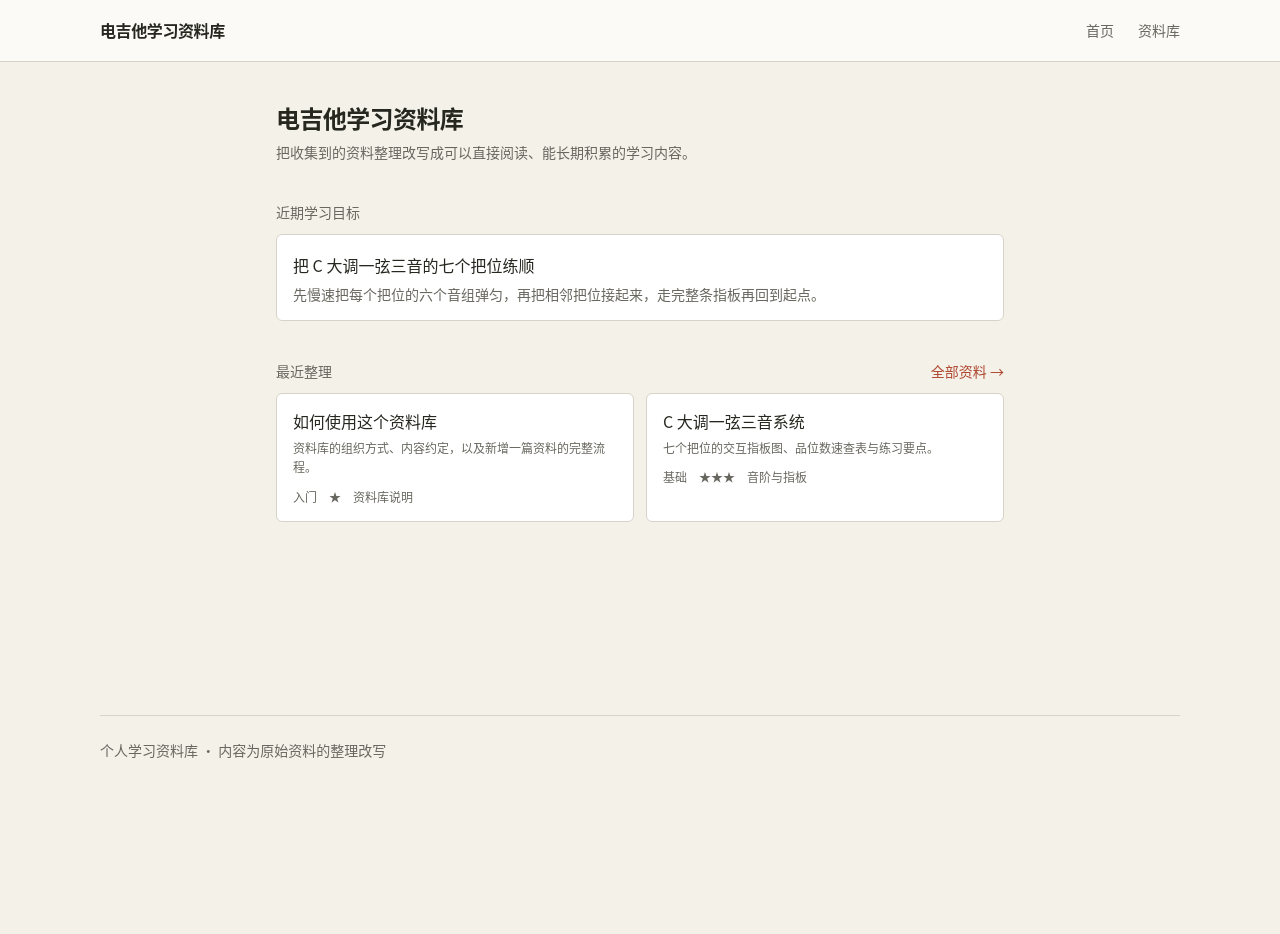
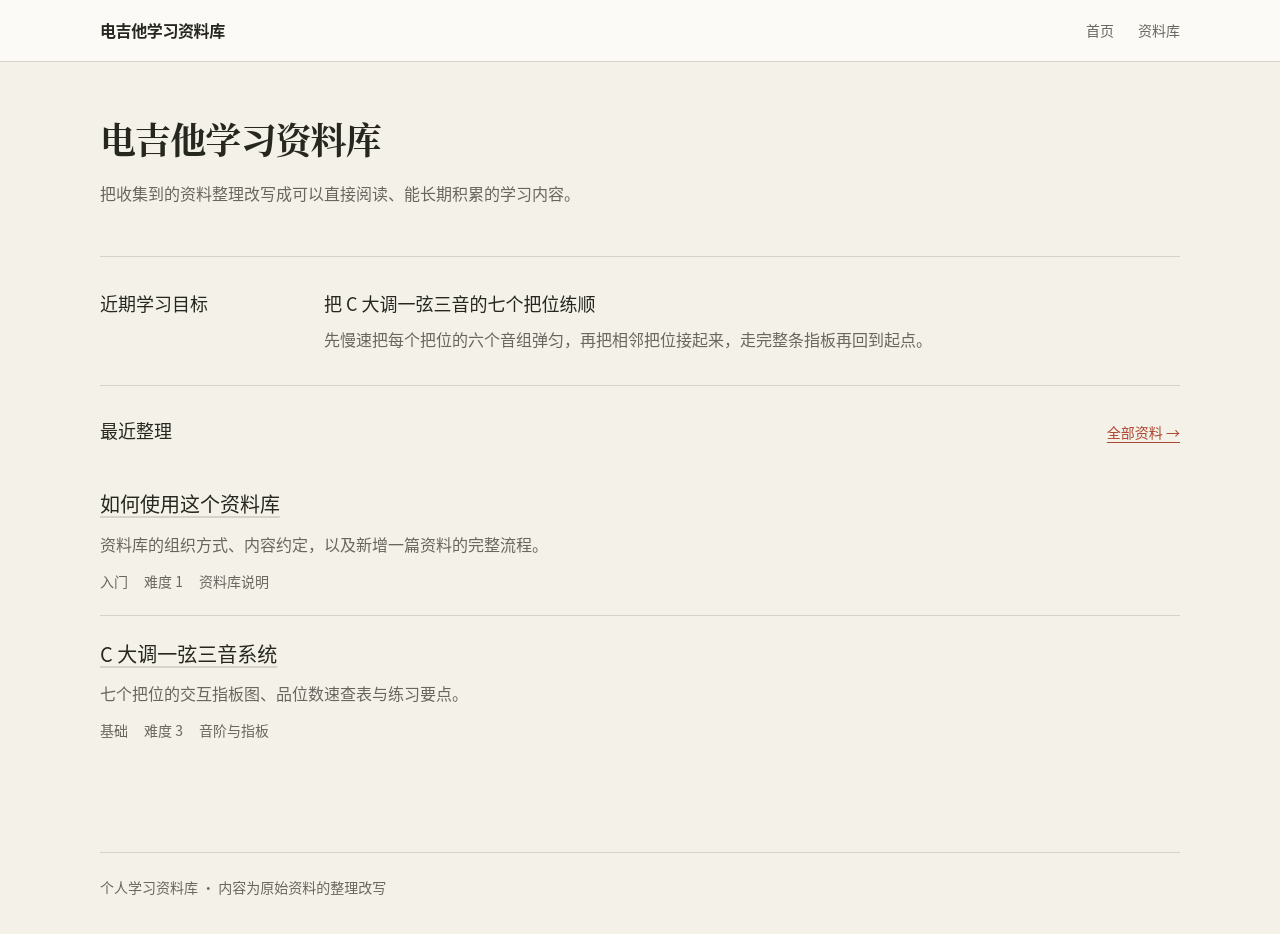
Before and after one commit to passwii/believeboyGuitar, a Next.js app: page / in a window 1280 px wide. Shown: the top 934 px of the page. Before the commit the page ends 800 px from the top, so only its background shows below. Built offline with nearby package versions, Linux system fonts and the light colour scheme.

Commit message:
调整首页与资料库为编辑式纵向条目

```diff
--- a/app/library/page.tsx
+++ b/app/library/page.tsx
@@ -8,9 +8,11 @@ export const metadata: Metadata = {
 
 export default function LibraryPage() {
   return (
-    <main className="mx-auto max-w-3xl px-5 py-10">
-      <h1 className="text-2xl font-semibold tracking-tight">资料库</h1>
-      <p className="mt-2 text-sm text-ink-700">
+    <main className="mx-auto w-full max-w-[1120px] px-5 py-10 sm:py-14">
+      <h1 className="font-display text-3xl font-semibold leading-tight tracking-tight sm:text-4xl">
+        资料库
+      </h1>
+      <p className="mt-4 text-base leading-[1.8] text-ink-muted">
         全部整理后的资料，可按主题、阶段、难度筛选。
       </p>
       <LibraryBrowser lessons={lessons} />
--- a/app/page.tsx
+++ b/app/page.tsx
@@ -8,25 +8,29 @@ export default function HomePage() {
   const recent = recentLessons(lessons, 4);
 
   return (
-    <main className="mx-auto max-w-3xl px-5 py-10">
-      <h1 className="text-2xl font-semibold tracking-tight">电吉他学习资料库</h1>
-      <p className="mt-2 text-sm text-ink-700">
+    <main className="mx-auto w-full max-w-[1120px] px-5 py-10 sm:py-14">
+      <h1 className="font-display text-3xl font-semibold leading-tight tracking-tight sm:text-4xl">
+        电吉他学习资料库
+      </h1>
+      <p className="mt-4 max-w-3xl text-base leading-[1.8] text-ink-muted">
         把收集到的资料整理改写成可以直接阅读、能长期积累的学习内容。
       </p>
 
-      <section className="mt-10">
-        <h2 className="text-sm font-medium text-ink-500">近期学习目标</h2>
+      <section className="mt-10 grid gap-4 border-t border-rule py-8 sm:mt-12 sm:grid-cols-[12rem_minmax(0,1fr)] sm:gap-8">
+        <h2 className="text-lg font-medium">近期学习目标</h2>
         {home.goals.length === 0 ? (
-          <p className="mt-3 rounded-md border border-dashed border-ink-200 bg-white p-4 text-sm text-ink-500">
+          <p className="text-base leading-[1.8] text-ink-muted">
             还没有设定目标。在 content/manifest.ts 的 home.goals 里补充。
           </p>
         ) : (
-          <ul className="mt-3 grid gap-3">
+          <ul className="min-w-0 divide-y divide-rule">
             {home.goals.map((goal) => (
-              <li key={goal.title} className="rounded-md border border-ink-200 bg-white p-4">
-                <p className="font-medium text-ink-950">{goal.title}</p>
+              <li key={goal.title} className="py-5 first:pt-0 last:pb-0">
+                <p className="text-lg font-medium text-ink">{goal.title}</p>
                 {goal.detail !== "" && (
-                  <p className="mt-1 text-sm text-ink-700">{goal.detail}</p>
+                  <p className="mt-2 max-w-3xl text-base leading-[1.8] text-ink-muted">
+                    {goal.detail}
+                  </p>
                 )}
               </li>
             ))}
@@ -34,17 +38,20 @@ export default function HomePage() {
         )}
       </section>
 
-      <section className="mt-10">
-        <div className="flex items-baseline justify-between">
-          <h2 className="text-sm font-medium text-ink-500">最近整理</h2>
-          <Link href="/library" className="text-sm text-accent-700 hover:underline">
+      <section className="border-t border-rule pt-6">
+        <div className="flex flex-wrap items-baseline justify-between gap-x-6 gap-y-2">
+          <h2 className="text-lg font-medium">最近整理</h2>
+          <Link
+            href="/library"
+            className="inline-flex min-h-11 items-center text-sm text-accent underline underline-offset-4"
+          >
             全部资料 →
           </Link>
         </div>
         {recent.length === 0 ? (
           <EmptyLibrary />
         ) : (
-          <ul className="mt-3 grid gap-3 sm:grid-cols-2">
+          <ul className="mt-3 divide-y divide-rule">
             {recent.map((lesson) => (
               <li key={lesson.slug}>
                 <LessonCard lesson={lesson} />
--- a/components/EmptyLibrary.tsx
+++ b/components/EmptyLibrary.tsx
@@ -1,8 +1,8 @@
 export function EmptyLibrary() {
   return (
-    <div className="mt-6 rounded-md border border-dashed border-ink-200 bg-white p-6 text-sm">
-      <p className="font-medium text-ink-950">资料库还是空的</p>
-      <p className="mt-2 text-ink-700">
+    <div className="mt-6 max-w-3xl break-words text-base leading-[1.8]">
+      <p className="font-medium text-ink">资料库还是空的</p>
+      <p className="mt-2 text-ink-muted">
         把原始资料放进 inbox/，整理改写后生成 content/lessons/&lt;slug&gt;.html，
         同时在 content/manifest.ts 里登记一条记录。
       </p>
--- a/components/LessonCard.tsx
+++ b/components/LessonCard.tsx
@@ -5,13 +5,15 @@ export function LessonCard({ lesson }: { lesson: Lesson }) {
   return (
     <Link
       href={`/library/${lesson.slug}`}
-      className="block h-full rounded-md border border-ink-200 bg-white p-4 transition-colors hover:border-accent-600"
+      className="group block min-w-0 break-words py-6"
     >
-      <h3 className="font-medium leading-snug text-ink-950">{lesson.title}</h3>
-      <p className="mt-1.5 text-xs leading-relaxed text-ink-700">{lesson.summary}</p>
-      <p className="mt-3 flex flex-wrap items-center gap-x-3 gap-y-1 text-xs text-ink-500">
+      <h3 className="text-xl font-medium leading-snug text-ink underline decoration-rule underline-offset-4 group-hover:text-accent group-hover:decoration-accent">
+        {lesson.title}
+      </h3>
+      <p className="mt-3 max-w-3xl text-base leading-[1.8] text-ink-muted">{lesson.summary}</p>
+      <p className="mt-3 flex flex-wrap items-center gap-x-4 gap-y-1 text-sm text-ink-muted">
         <span>{lesson.stage}</span>
-        <span aria-label={`难度 ${lesson.difficulty}`}>{"★".repeat(lesson.difficulty)}</span>
+        <span>难度 {lesson.difficulty}</span>
         <span>{lesson.topics.join(" / ")}</span>
       </p>
     </Link>
--- a/components/LibraryBrowser.tsx
+++ b/components/LibraryBrowser.tsx
@@ -31,12 +31,20 @@ function FilterChip({
       type="button"
       onClick={onClick}
       aria-pressed={active}
-      className={
+      className={`inline-flex min-h-11 min-w-11 items-center justify-center gap-2 rounded-md border border-control-edge px-3 py-2 text-sm ${
         active
-          ? "rounded-full border border-accent-600 bg-accent-600 px-3 py-1 text-xs text-white"
-          : "rounded-full border border-ink-200 bg-white px-3 py-1 text-xs text-ink-700 hover:border-accent-600"
-      }
+          ? "bg-accent-soft text-ink ring-1 ring-inset ring-control-edge"
+          : "bg-surface text-ink-muted hover:bg-surface-muted"
+      }`}
     >
+      <svg
+        aria-hidden="true"
+        viewBox="0 0 16 16"
+        fill="none"
+        className={`size-3 shrink-0 ${active ? "visible" : "invisible"}`}
+      >
+        <path d="m3 8 3 3 7-7" stroke="currentColor" strokeWidth="2" />
+      </svg>
       {children}
     </button>
   );
@@ -44,10 +52,13 @@ function FilterChip({
 
 function FilterRow({ label, children }: { label: string; children: ReactNode }) {
   return (
-    <div className="flex flex-wrap items-center gap-2">
-      <span className="w-9 shrink-0 text-xs text-ink-500">{label}</span>
-      {children}
-    </div>
+    <fieldset className="grid min-w-0 grid-cols-[2.5rem_minmax(0,1fr)] items-start gap-3">
+      <legend className="sr-only">{label}</legend>
+      <span aria-hidden="true" className="flex min-h-11 items-center text-sm text-ink-muted">
+        {label}
+      </span>
+      <div className="flex min-w-0 flex-wrap gap-2">{children}</div>
+    </fieldset>
   );
 }
 
@@ -73,17 +84,20 @@ export function LibraryBrowser({ lessons }: { lessons: Lesson[] }) {
   }
 
   return (
-    <section className="mt-6">
+    <section className="mt-8">
+      <label htmlFor="library-search" className="mb-2 block text-sm font-medium">
+        搜索资料
+      </label>
       <input
+        id="library-search"
         type="search"
         value={query}
         onChange={(event) => setQuery(event.target.value)}
         placeholder="搜索标题、简介、主题、标签"
-        aria-label="搜索资料"
-        className="w-full rounded-md border border-ink-200 bg-white px-3 py-2 text-sm outline-none focus:border-accent-600"
+        className="min-h-11 w-full rounded-md border border-control-edge bg-surface px-3 py-2 text-base placeholder:text-ink-muted"
       />
 
-      <div className="mt-4 space-y-3">
+      <div className="mt-5 space-y-3">
         <FilterRow label="主题">
           {TOPICS.map((topic) => (
             <FilterChip
@@ -119,23 +133,36 @@ export function LibraryBrowser({ lessons }: { lessons: Lesson[] }) {
         </FilterRow>
       </div>
 
-      <p className="mt-6 text-xs text-ink-500">
-        {hasFilter ? `筛选出 ${visible.length} / ${lessons.length} 篇` : `共 ${lessons.length} 篇`}
+      <div className="mt-6 flex min-h-11 flex-wrap items-center gap-x-4 border-t border-rule pt-4 text-sm text-ink-muted">
+        <p role="status">
+          {hasFilter ? `筛选出 ${visible.length} / ${lessons.length} 篇` : `共 ${lessons.length} 篇`}
+        </p>
         {hasFilter && (
-          <button type="button" onClick={reset} className="ml-2 underline hover:text-accent-700">
+          <button
+            type="button"
+            onClick={reset}
+            className="min-h-11 text-accent underline underline-offset-4"
+          >
             清除筛选
           </button>
         )}
-      </p>
+      </div>
 
       {lessons.length === 0 ? (
         <EmptyLibrary />
       ) : visible.length === 0 ? (
-        <p className="mt-4 rounded-md border border-dashed border-ink-200 bg-white p-6 text-sm text-ink-500">
-          没有符合当前筛选条件的资料。
-        </p>
+        <div className="mt-4 text-base leading-[1.8] text-ink-muted">
+          <p>没有符合当前筛选条件的资料。</p>
+          <button
+            type="button"
+            onClick={reset}
+            className="mt-2 min-h-11 text-accent underline underline-offset-4"
+          >
+            清除筛选，查看全部资料
+          </button>
+        </div>
       ) : (
-        <ul className="mt-4 grid gap-3 sm:grid-cols-2">
+        <ul className="mt-2 divide-y divide-rule">
           {visible.map((lesson) => (
             <li key={lesson.slug}>
               <LessonCard lesson={lesson} />
```
